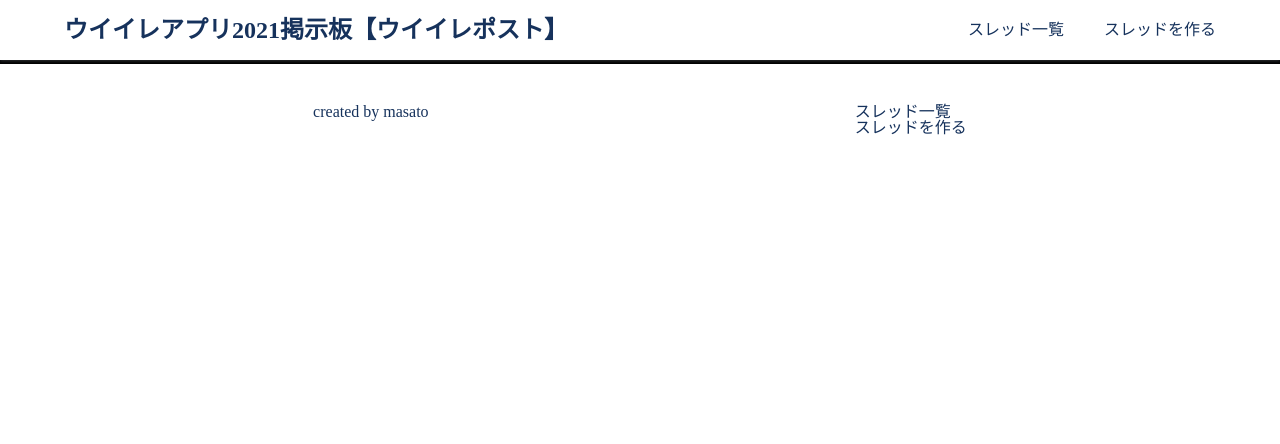
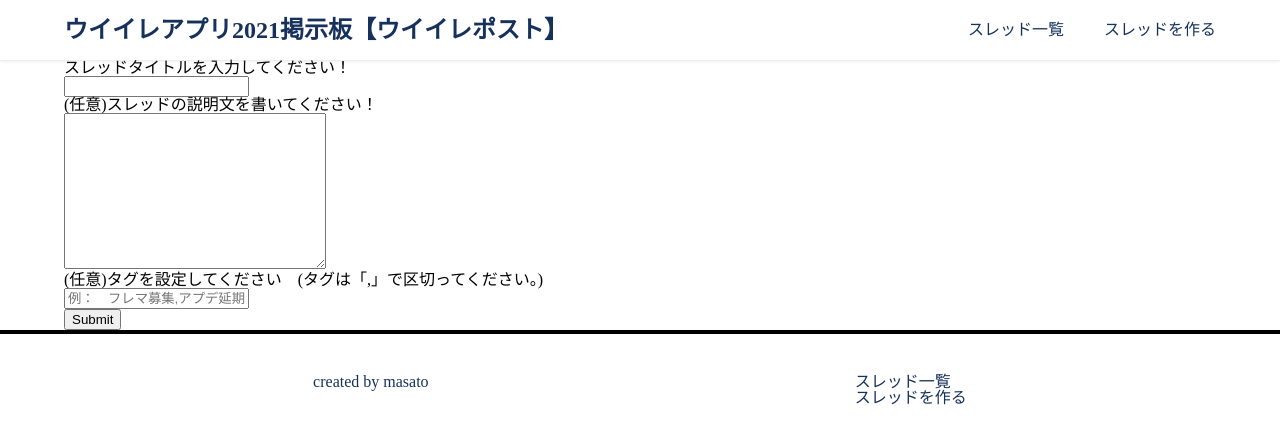
Before and after one commit to masato1230/winning_app, a Django app: page /new_thread/ in a window 1280 px wide. Shown: the top 444 px of the page. Run offline with Django 3.2, Linux system fonts and the light colour scheme.

Commit message:
create thread form

```diff
--- a/winning_app/templates/winning_app/new_thread.html
+++ b/winning_app/templates/winning_app/new_thread.html
@@ -2,4 +2,26 @@
 {% load static %}
 
 {% block content %}
+
+<section class="main">
+  <div class="container">
+    <form action="" class="main__new-thread-form" method="POST">
+      {% csrf_token %}
+      <div class="form__thread-title">
+        <p class="form__label">スレッドタイトルを入力してください！</p>
+        <input name="thread_title" type="text">
+      </div>
+      <div class="form__thread-desc">
+        <p class="form__label">(任意)スレッドの説明文を書いてください！</p>
+        <textarea name="thread_desc" id="" cols="30" rows="10"></textarea>
+      </div>
+      <div class="form__thread-tags">
+        <p class="form__label">(任意)タグを設定してください　(タグは「,」で区切ってください。)</p>
+        <input type="tags" placeholder="例：　フレマ募集,アプデ延期">
+      </div>
+      <p><input type="submit"></p>
+    </form>
+  </div>
+</section>
+
 {% endblock content %}
```
Also changed, not shown: winning_app/forms.py (added, +8 -0 lines).
